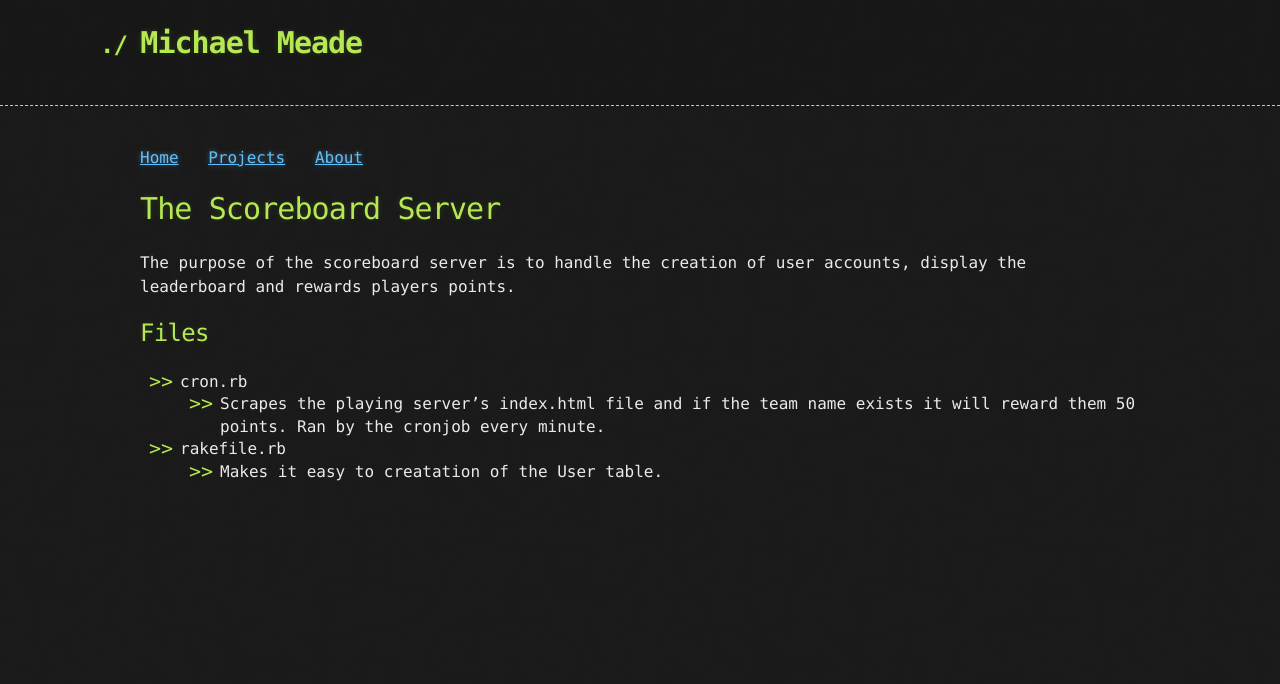
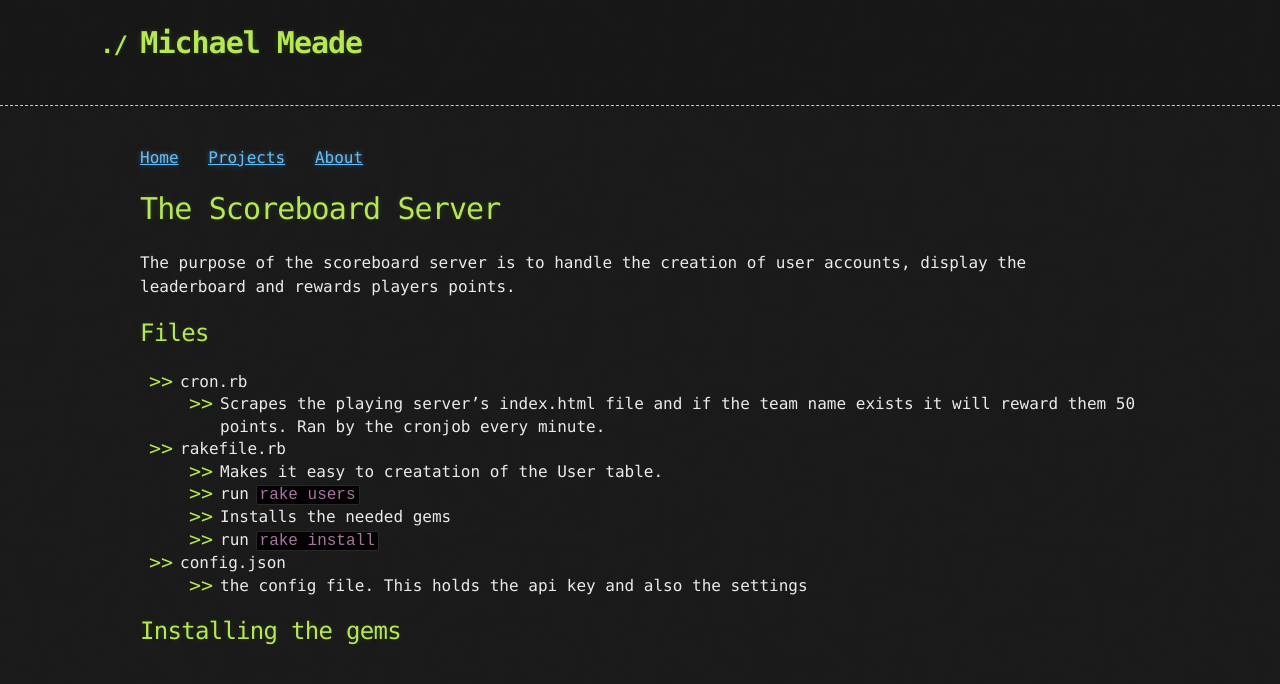
Before and after one commit to Michael-Meade/MinerFind, a Jekyll site: the page built from Projects/leaderboard.md, in a window 1280 px wide. Shown: the top 684 px of the page. Built offline with Jekyll 4.4.1, drawn with Linux system fonts in a browser that asks for light colours; our own code applies the rules of GitHub Pages for plain Markdown files; the repository's description, which GitHub fills in, is left out.

Commit message:
Update leaderboard.md

````diff
--- a/Projects/leaderboard.md
+++ b/Projects/leaderboard.md
@@ -7,3 +7,11 @@ The purpose of the scoreboard server is to handle the creation of user accounts,
   - Scrapes the playing server's index.html file and if the team name exists it will reward them 50 points. Ran by the cronjob every minute.
 - rakefile.rb
   - Makes it easy to creatation of the User table.
+  - run ```rake users```
+  - Installs the needed gems
+  - run ```rake install```
+- config.json
+  - the config file. This holds the api key and also the settings
+
+
+## Installing the gems
````
